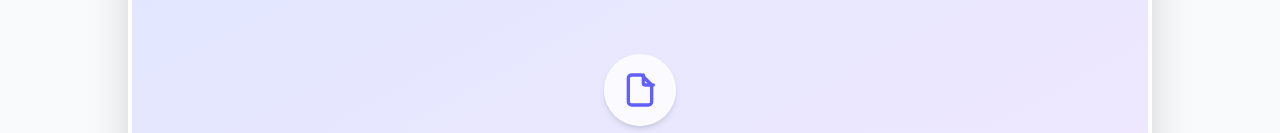
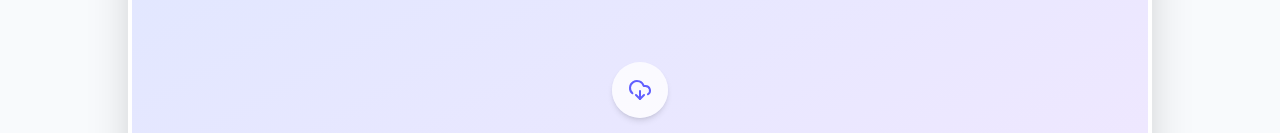
Before and after one commit to Afifalsaad/AI-Study-plan, a Next.js app: page / in a window 1280 px wide. Shown: the part 667-800 px from the top of the page. Built offline with nearby package versions, Linux system fonts and the light colour scheme.

Commit message:
added loading spinner while uploading PDF file

```diff
--- /dev/null
+++ b/app/Summary/page.tsx
@@ -0,0 +1,7 @@
+import React from "react";
+
+const page = () => {
+  return <div>This is summary</div>;
+};
+
+export default page;
--- a/components/Home.tsx
+++ b/components/Home.tsx
@@ -80,15 +80,6 @@ export default function Home() {
             </Button>
           </div>
         </div>
-
-        {/* Hero Mockup Image Placeholder */}
-        {/* <div className="mt-16 relative mx-auto max-w-5xl">
-          <div className="aspect-video bg-linear-to-br from-indigo-100 to-purple-100 dark:from-indigo-900/30 dark:to-purple-900/30 rounded-2xl border-4 border-white dark:border-gray-800 shadow-2xl dark:shadow-indigo-500/10 flex items-center justify-center overflow-hidden transition-colors duration-300">
-            <div className="text-indigo-300 dark:text-indigo-500/50 font-bold text-2xl uppercase tracking-widest">
-              Platform Dashboard Preview
-            </div>
-          </div>
-        </div> */}
         <Pdf></Pdf>
       </section>
 
@@ -104,11 +95,11 @@ export default function Home() {
           </p>
         </div>
 
-        <div className="grid grid-cols-1 md:grid-cols-2 lg:grid-cols-4 gap-6">
+        {/* <div className="grid grid-cols-1 md:grid-cols-2 lg:grid-cols-4 gap-6">
           {features.map((feature, index) => (
             <Card
               key={index}
-              className={`border-none shadow-sm hover:shadow-lg dark:shadow-none dark:hover:shadow-indigo-500/5 bg-gradient-to-br ${feature.gradient} backdrop-blur-sm transition-all duration-300 hover:-translate-y-1`}>
+              className={`border-none shadow-sm hover:shadow-lg dark:shadow-none dark:hover:shadow-indigo-500/5 bg-linear-to-br ${feature.gradient} backdrop-blur-sm transition-all duration-300 hover:-translate-y-1`}>
               <CardHeader>
                 <div className="mb-4 w-14 h-14 rounded-xl bg-white/80 dark:bg-gray-800/80 flex items-center justify-center shadow-sm transition-colors duration-300">
                   {feature.icon}
@@ -122,7 +113,7 @@ export default function Home() {
               </CardHeader>
             </Card>
           ))}
-        </div>
+        </div> */}
       </section>
 
       {/* Footer CTA */}
--- a/components/Pdf.tsx
+++ b/components/Pdf.tsx
@@ -1,22 +1,34 @@
 "use client";
+import { CloudDownload } from "lucide-react";
+import { useRouter } from "next/navigation";
 import React, { useRef, useState } from "react";
 
 const Pdf = () => {
   const [fileName, setFileName] = useState<string | null>(null);
+  const [isUploaded, setIsUploaded] = useState<boolean | null>(false);
+  const [loading, setLoading] = useState<boolean | null>(false);
   const [isDragActive, setIsDragActive] = useState(false);
   const fileInputRef = useRef<HTMLInputElement>(null);
+  const router = useRouter();
 
-  // ফাইল হ্যান্ডেল করার ফাংশন
   const handleFile = (file: File) => {
     if (file && file.type === "application/pdf") {
       setFileName(file.name);
+      setIsUploaded(true);
+      setLoading(true);
+
+      setTimeout(() => {
+        setLoading(false);
+        setIsUploaded(true);
+        setFileName(file.name);
+        router.push("/Summary");
+      }, 3000);
       // এখানে আপনার ব্যাকএন্ডে ফাইল পাঠানোর কোড লিখতে পারেন
     } else {
       alert("Please upload one PDF file");
     }
   };
 
-  // ড্রপজোনে ফাইল ড্র্যাগ করলে
   const handleDrag = (e: React.DragEvent) => {
     e.preventDefault();
     e.stopPropagation();
@@ -27,7 +39,6 @@ const Pdf = () => {
     }
   };
 
-  // ফাইল ড্রপ করলে
   const handleDrop = (e: React.DragEvent) => {
     e.preventDefault();
     e.stopPropagation();
@@ -38,7 +49,6 @@ const Pdf = () => {
     }
   };
 
-  // ইনপুট ক্লিক করে ফাইল সিলেক্ট করলে
   const handleChange = (e: React.ChangeEvent<HTMLInputElement>) => {
     e.preventDefault();
     if (e.target.files && e.target.files[0]) {
@@ -49,6 +59,7 @@ const Pdf = () => {
   const onButtonClick = () => {
     fileInputRef.current?.click();
   };
+
   return (
     <div className="mt-16 relative mx-auto max-w-5xl">
       {/* Hidden File Input */}
@@ -69,27 +80,23 @@ const Pdf = () => {
         onClick={onButtonClick}
         className={`aspect-video bg-linear-to-br from-indigo-100 to-purple-100 dark:from-indigo-900/30 dark:to-purple-900/30 rounded-2xl border-4 shadow-2xl flex flex-col items-center justify-center overflow-hidden transition-all duration-300 cursor-pointer group
       ${
-        isDragActive
+        isDragActive || isUploaded
           ? "border-indigo-500 bg-indigo-50/50 dark:bg-indigo-950/20 scale-[1.01]"
           : "border-white dark:border-gray-800 dark:shadow-indigo-500/10"
       }`}>
+        {loading ? (
+          <div className="flex flex-col items-center space-y-4">
+            {/* Tailwind CSS Spinner */}
+            <div className="w-12 h-12 border-4 border-indigo-500 border-t-transparent rounded-full animate-spin"></div>
+            <p className="text-indigo-600 dark:text-indigo-400 font-semibold text-lg animate-pulse">
+              Uploading your PDF, please wait...
+            </p>
+          </div>
+        ) : (
           <div className="flex flex-col items-center space-y-4 p-6 text-center">
-          {/* PDF Icon */}
             <div className="p-4 bg-white/80 dark:bg-gray-800 rounded-full shadow-md text-indigo-500 group-hover:scale-110 transition-transform duration-300">
-            <svg
-              className="w-10 h-10"
-              fill="none"
-              stroke="currentColor"
-              viewBox="0 0 24 24"
-              xmlns="http://www.w3.org/2000/svg">
-              <path
-                strokeLinecap="round"
-                strokeLinejoin="round"
-                strokeWidth="2"
-                d="M7 21h10a2 2 0 002-2V9.414a1 1 0 00-.293-.707l-5.414-5.414A1 1 0 0012.586 3H7a2 2 0 00-2 2v14a2 2 0 002 2zM14 3v5a1 1 0 001 1h5"></path>
-            </svg>
+              <CloudDownload></CloudDownload>
             </div>
-
             {/* Texts */}
             <div className="space-y-1">
               <p className="text-indigo-900 dark:text-indigo-200 font-semibold text-lg">
@@ -105,6 +112,7 @@ const Pdf = () => {
               )}
             </div>
           </div>
+        )}
       </div>
     </div>
   );
```
Lines whose indentation alone changed are shown as unchanged.
